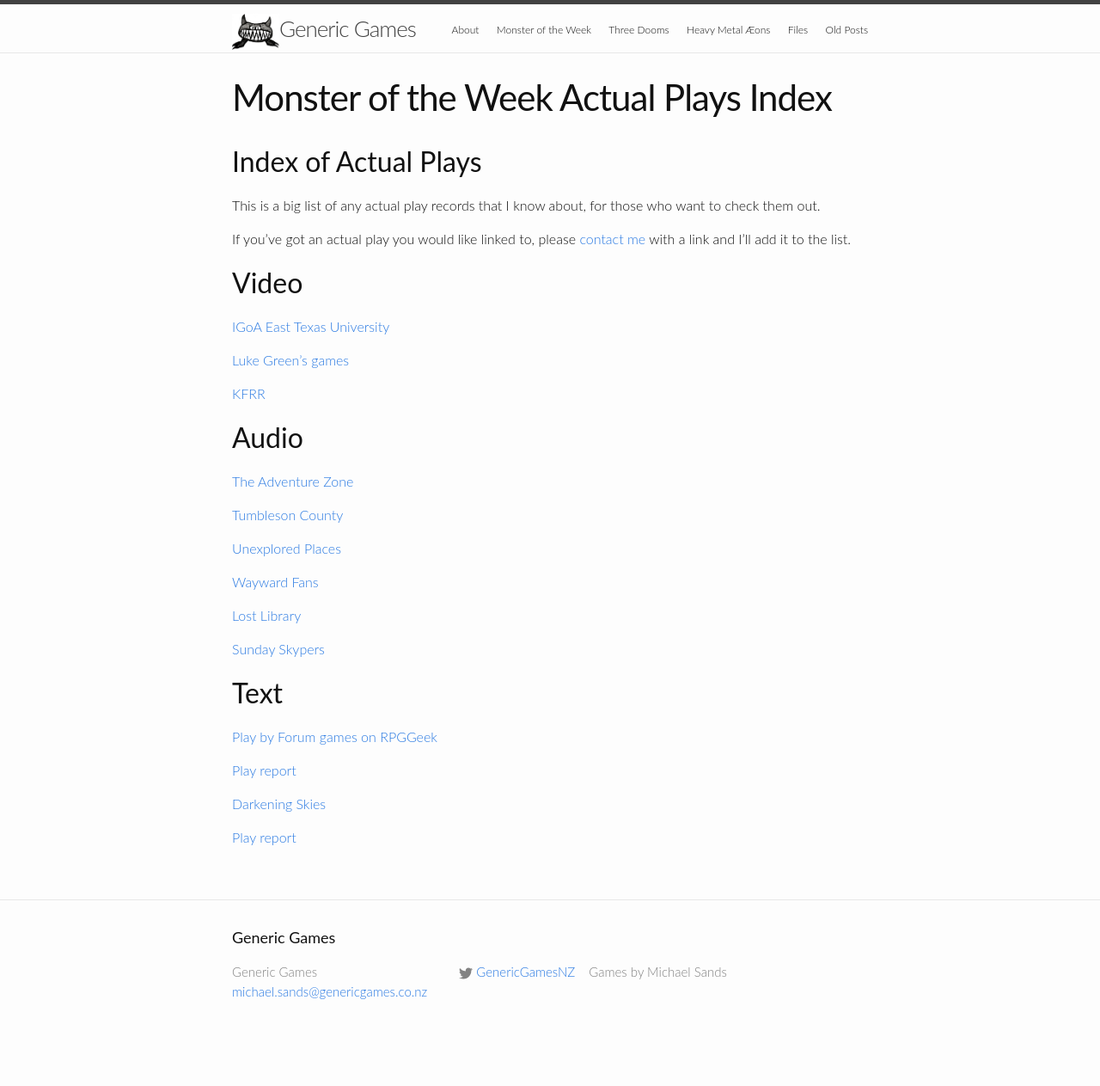
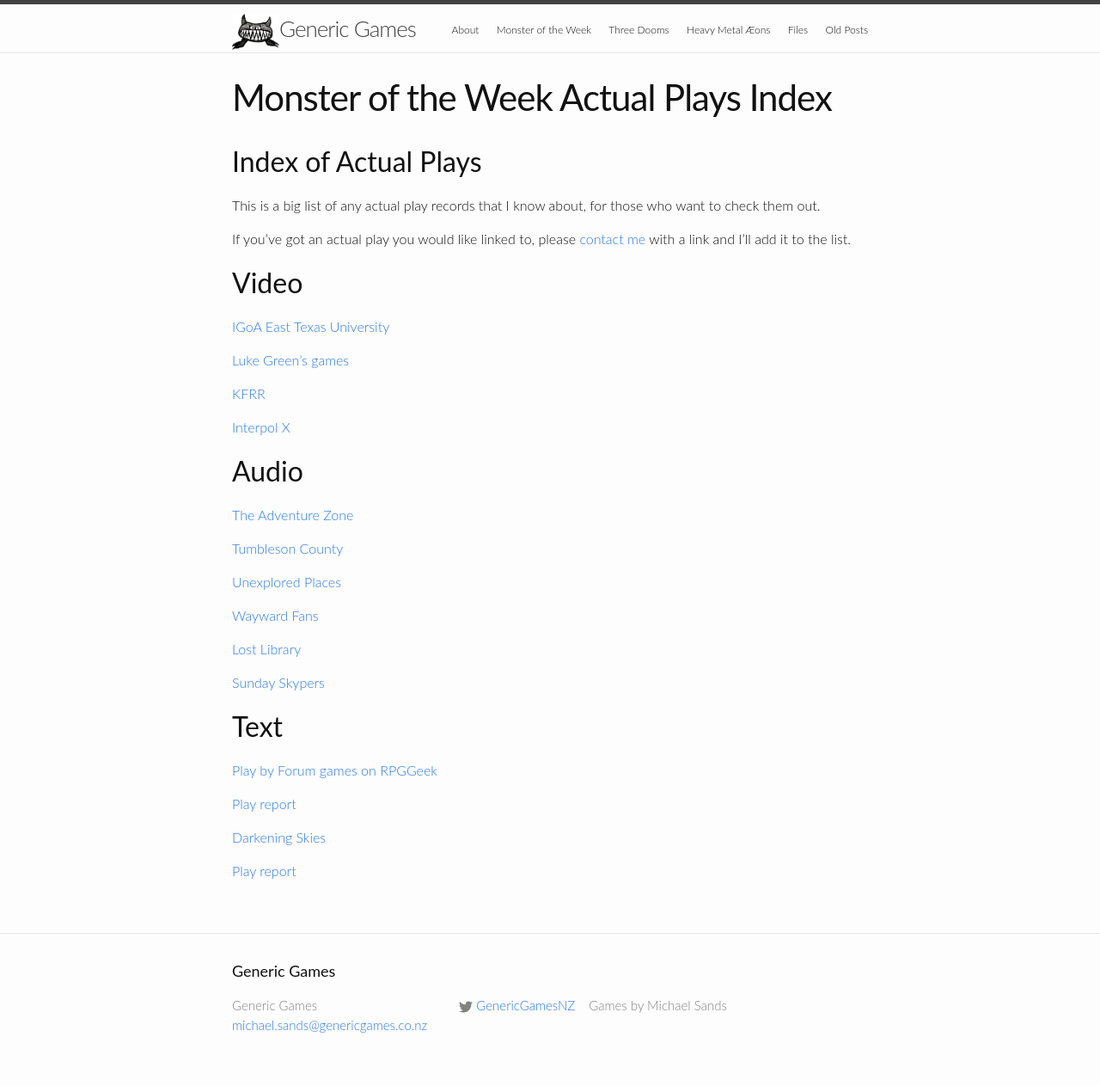
Before and after one commit to michael-sands/generic_games_site, a Jekyll site: the page built from motw_actual_plays.md, in a window 1280 px wide. Shown: the whole page at 86% size. Built offline with Jekyll 4.4.1, drawn with Linux system fonts in a browser that asks for light colours; before the commit the page ends 1224 px from its top, so only the background shows below that.

Commit message:
add interpol x

```diff
--- a/motw_actual_plays.md
+++ b/motw_actual_plays.md
@@ -16,6 +16,8 @@
 [Luke Green's games](https://www.youtube.com/playlist?list=PL_1EpyP6ogbDitZ5Zep55PLeErcyD2K5b)
 
 [KFRR](https://www.youtube.com/watch?v=aRLtHNHUsIU)
+
+[Interpol X](https://www.youtube.com/watch?v=Yzd8hIN2Tz0&list=PLw5f8WuA_WLiCUXKgDGxjRSleAr8QlZMU)
 
 Audio
 -----
```
